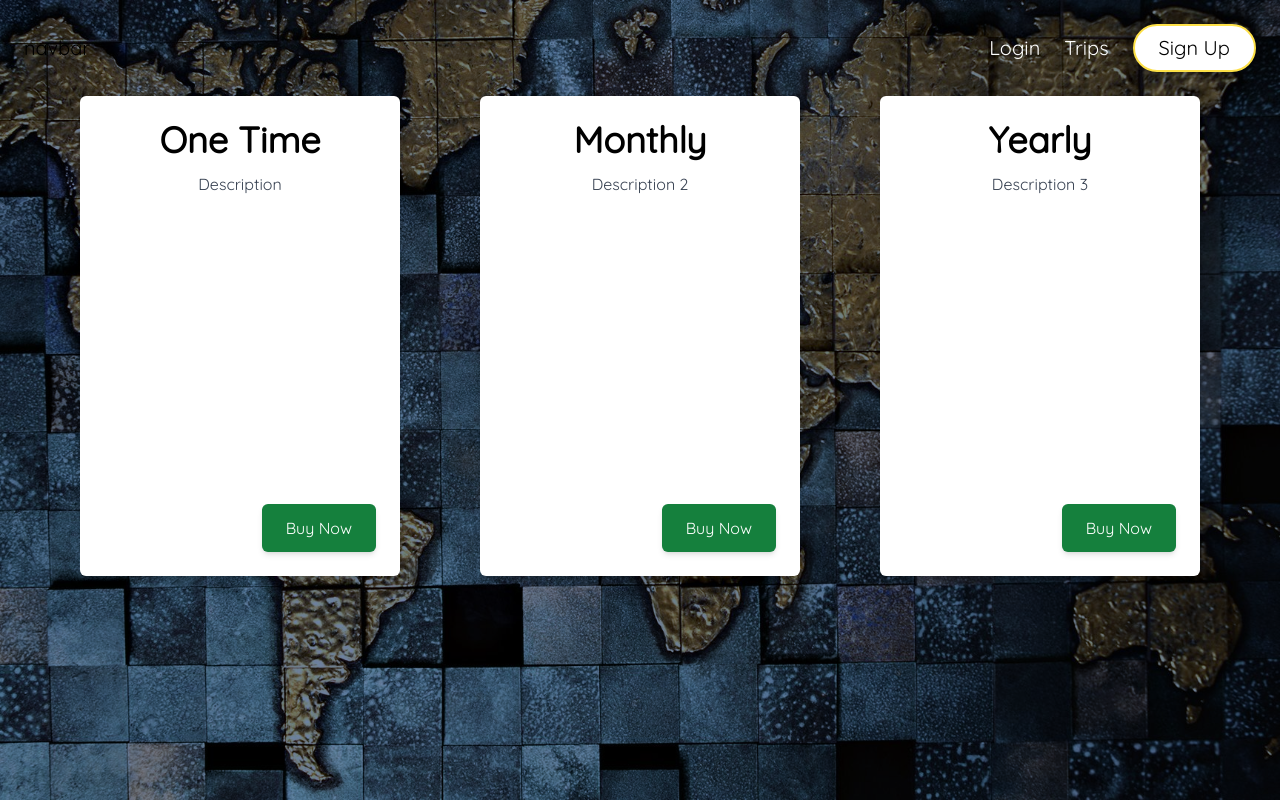
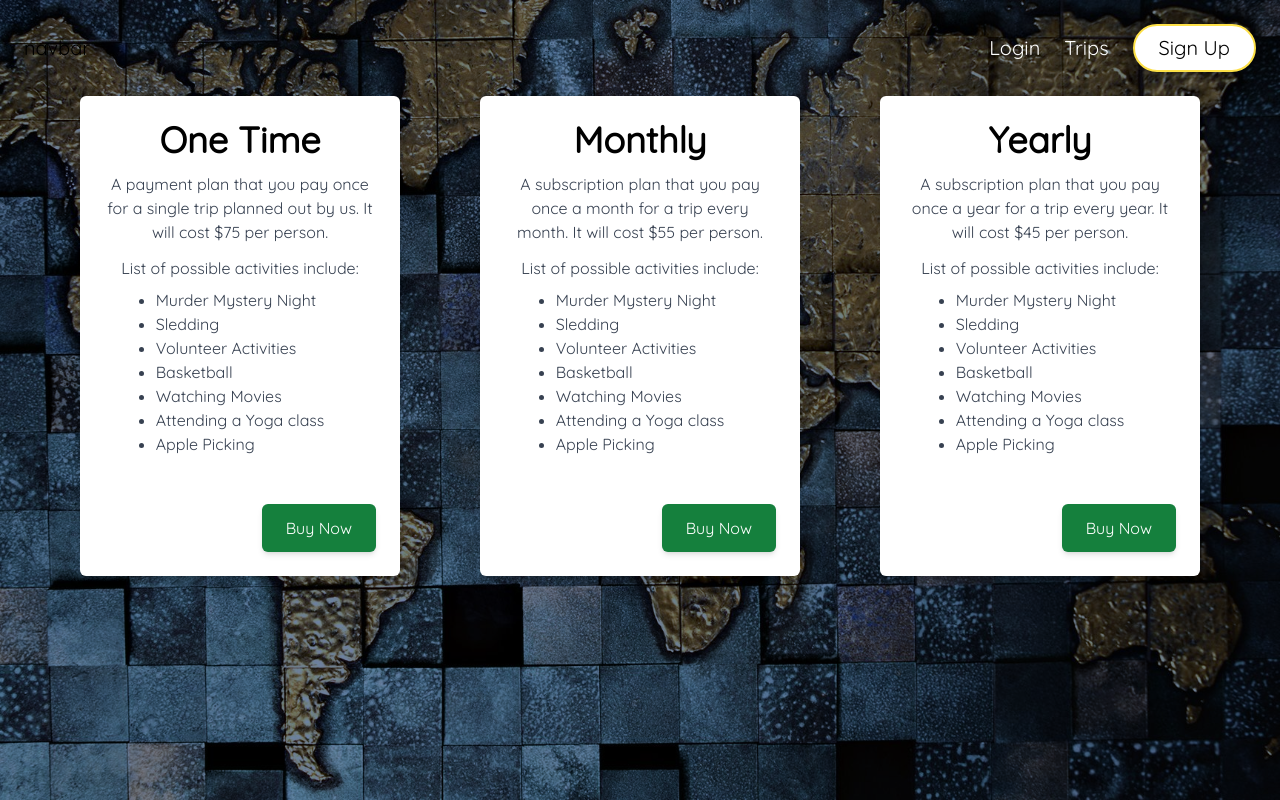
Before and after one commit to kyeoul/adventury-2, a React (Create React App) app: page /trips in a window 1280 px wide. Built offline with nearby package versions, Linux system fonts and the light colour scheme.

Commit message:
Populated trips page with text

```diff
--- a/src/Components/SubCard.js
+++ b/src/Components/SubCard.js
@@ -12,6 +12,19 @@ function SubCard(props) {
 
         <div className="mt-3 text-gray-700 h-80 text-ellipsis">
             {props.desc}
+
+            <div className="mt-3 flex flex-col items-center">
+              List of possible activities include:
+              <ul className="list-disc w-fit mt-2 text-start">
+                <li>Murder Mystery Night</li>
+                <li>Sledding</li>
+                <li>Volunteer Activities</li>
+                <li>Basketball</li>
+                <li>Watching Movies</li>
+                <li>Attending a Yoga class</li>
+                <li>Apple Picking</li>
+              </ul>
+            </div>
         </div>
 
         <div className="flex flex-row justify-end mt-3">
--- a/src/Pages/Home.js
+++ b/src/Pages/Home.js
@@ -12,7 +12,7 @@ export const UserContext = React.createContext();
 
 function Home() {
 
-  const [account, setAccount] = useState("");
+  const [account, setAccount] = useState("h");
 
   return (
     <UserContext.Provider value={account}>
--- a/src/Pages/Trips.js
+++ b/src/Pages/Trips.js
@@ -5,9 +5,9 @@ import SubCard from '../Components/SubCard'
 function Trips() {
 
   let list_services = [
-    {id: 1, title: "One Time", desc: "Description", cartItem: "One Time Payment"},
-    {id: 2, title: "Monthly", desc: "Description 2", cartItem: "Monthly Sub"},
-    {id: 3, title: "Yearly", desc: "Description 3", cartItem: "Yearly Sub"}
+    {id: 1, title: "One Time", desc: "A payment plan that you pay once for a single trip planned out by us. It will cost $75 per person.", cartItem: "One Time Payment"},
+    {id: 2, title: "Monthly", desc: "A subscription plan that you pay once a month for a trip every month. It will cost $55 per person.", cartItem: "Monthly Sub"},
+    {id: 3, title: "Yearly", desc: "A subscription plan that you pay once a year for a trip every year. It will cost $45 per person.", cartItem: "Yearly Sub"}
   ]
 
   return (
```
